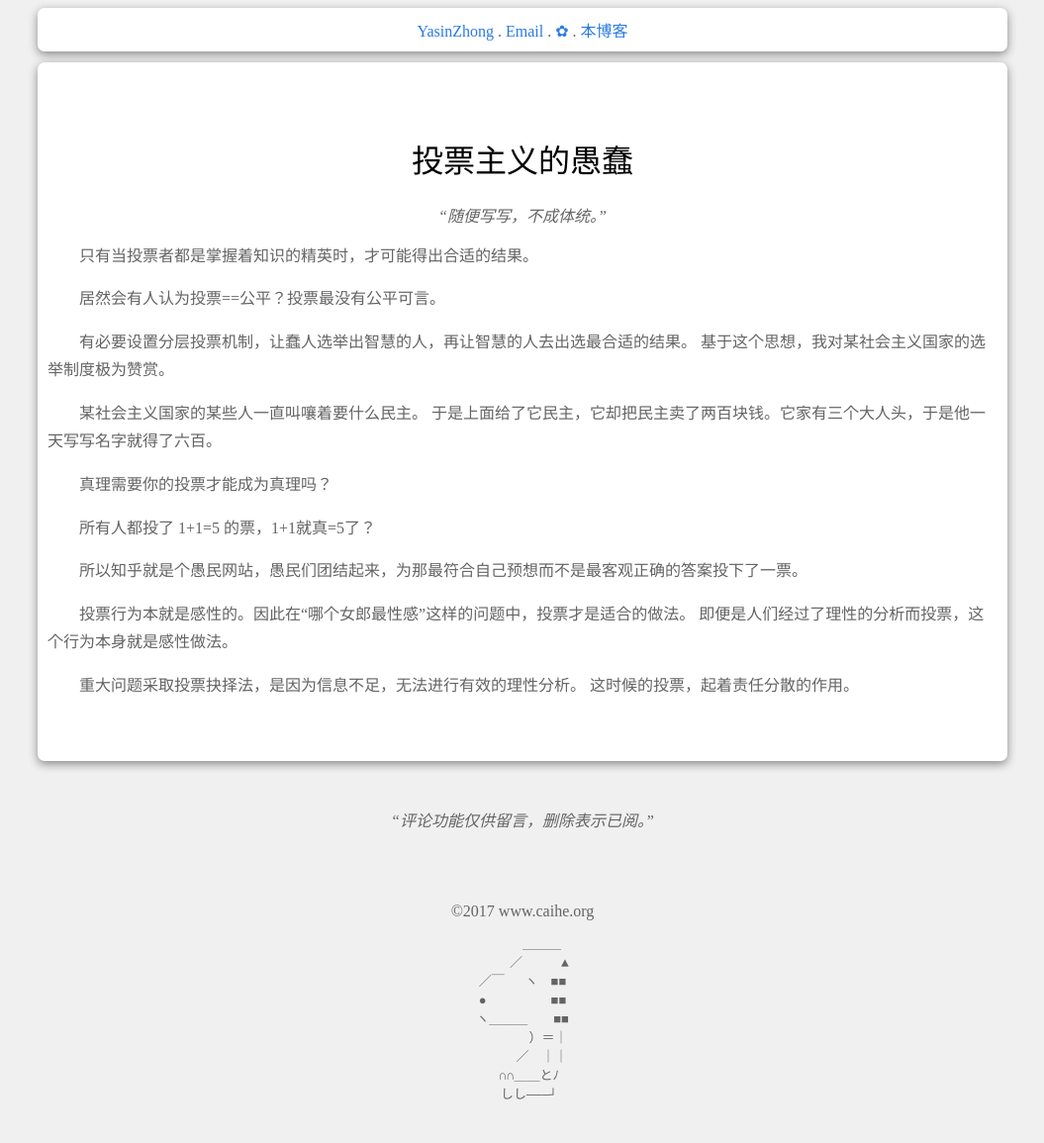
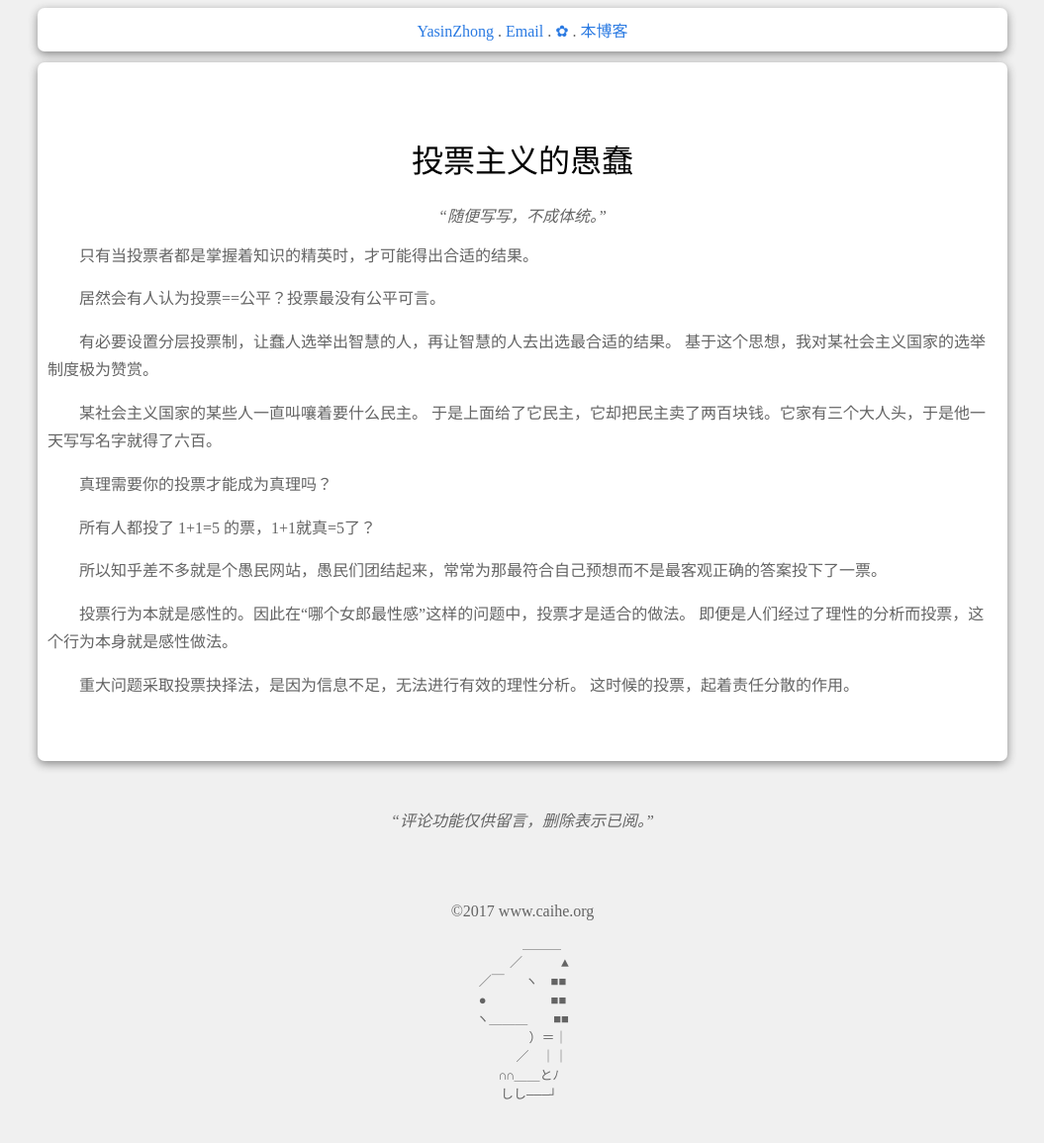
Before and after one commit to YasinZhong/yasinzhong.github.io, a Jekyll site: the page built from _posts/2018-4-1-Vote-ism.html, in a window 1280 px wide. Shown: the whole page at 99% size, without its empty margins (112-1167 px from the left). Built offline with Jekyll 4.4.1, drawn with Linux system fonts in a browser that asks for light colours; comment, search, counter and statistics services are not loaded.

Commit message:
2018/04/08

```diff
--- a/_posts/2018-4-1-Vote-ism.html
+++ b/_posts/2018-4-1-Vote-ism.html
@@ -18,7 +18,7 @@ title: 投票主义的愚蠢
 </p>
 
 <p>
-	有必要设置分层投票机制，让蠢人选举出智慧的人，再让智慧的人去出选最合适的结果。
+	有必要设置分层投票制，让蠢人选举出智慧的人，再让智慧的人去出选最合适的结果。
 	基于这个思想，我对某社会主义国家的选举制度极为赞赏。
 </p>
 
@@ -36,7 +36,7 @@ title: 投票主义的愚蠢
 </p>
 
 <p>
-	所以知乎就是个愚民网站，愚民们团结起来，为那最符合自己预想而不是最客观正确的答案投下了一票。
+	所以知乎差不多就是个愚民网站，愚民们团结起来，常常为那最符合自己预想而不是最客观正确的答案投下了一票。
 </p>
 
 <p>
```
